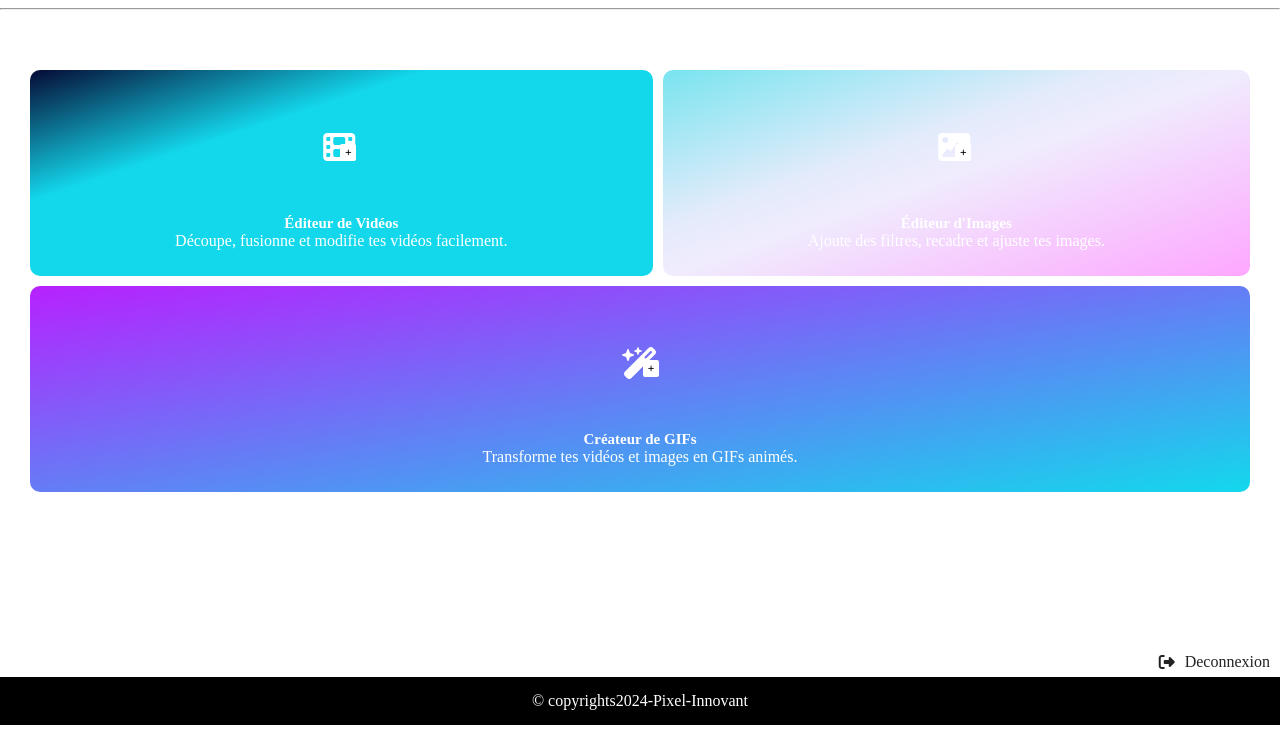
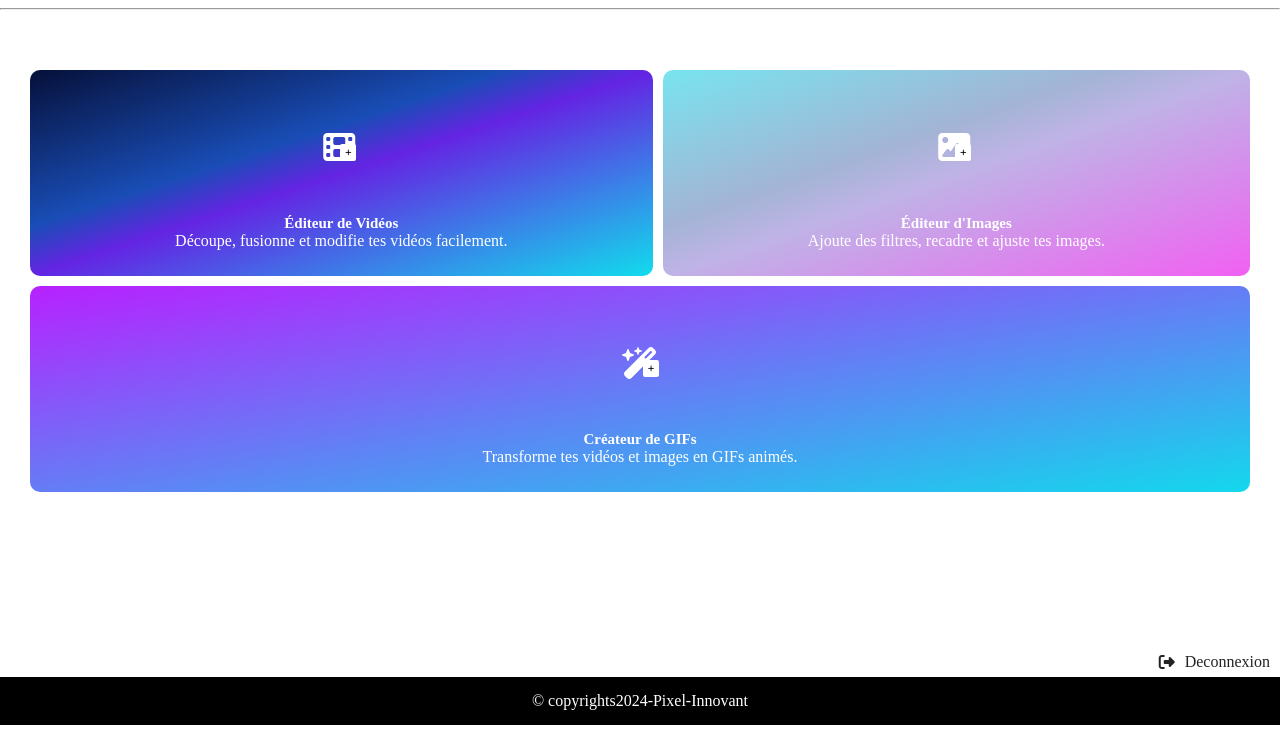
Before and after one commit to bakeli-OpenSource/editeur-multimedia, a plain HTML site: page page d'accueil/accueil.html in a window 1280 px wide. Shown: the part 69-800 px from the top of the page. Drawn offline with Linux system fonts and the light colour scheme.

Commit message:
color change

```diff
--- a/page d'accueil/accueil.css
+++ b/page d'accueil/accueil.css
@@ -17,13 +17,19 @@
   --text-dark: #061039;
   /* background */
   --background-color: #f7f7f7;
-  --linear-1: linear-gradient(to bottom right, #061039 1%, #13d8ec 32%);
+  --linear-1: linear-gradient(
+    to bottom right,
+    #061039 0%,
+    #194db6 38%,
+    #6424e3 50%,
+    #13d8ec 99%
+  );
   --linear-2: linear-gradient(
     to bottom right,
     #78e4ef 0%,
-    #e3ebfb 38%,
-    #f0ecfd 50%,
-    #fda8ff 99%
+    #a3b4d5 38%,
+    #bfb3e6 50%,
+    #f062f2 99%
   );
   --linear-3: linear-gradient(to bottom right, #b721ff 0%, #13d8ec 100%);
 }
```
